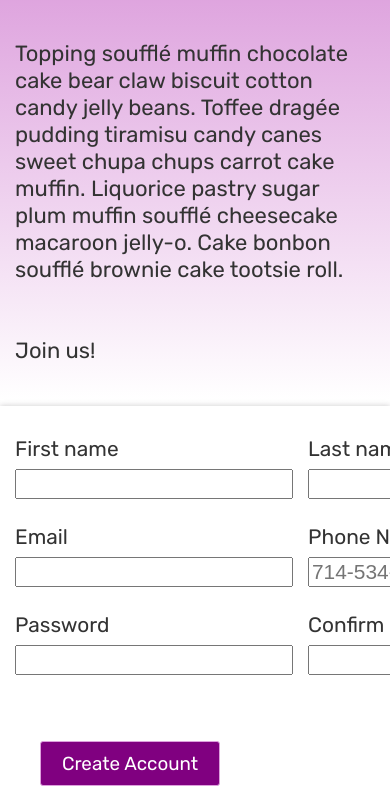
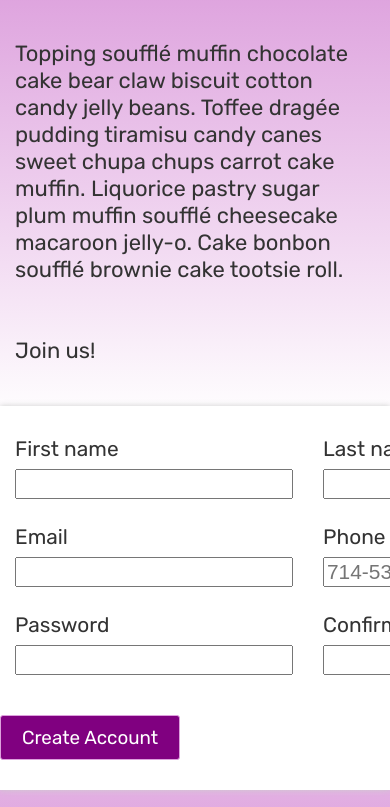
Before and after one commit to cvfavano/signUpForm, a plain HTML site: page index.html in a window 390 px wide. Shown: the part 284-1091 px from the top of the page. Drawn offline with Linux system fonts and the light colour scheme.

Commit message:
Add padding to container for smaller viewport. Form column gap adjustment for smaller viewpot

```diff
--- a/script.js
+++ b/script.js
@@ -7,6 +7,7 @@ function checkPassword(){
     const passConfirm = document.querySelector('#confirmPassword').value;
     if(pass != passConfirm) {
         document.querySelector('.error-message').style.visibility = 'visible';
+        //input.error
     }
     if(pass == passConfirm) {
         document.querySelector('.error-message').style.visibility = 'hidden';
--- a/styles.css
+++ b/styles.css
@@ -45,7 +45,6 @@ body {
 }
 
  button {
-    margin: 0 40px;
     width: 180px;
     background: purple;
     padding: 10px;
@@ -73,6 +72,7 @@ a:hover{
 
 .input-container{
     display: flex;
+    column-gap: 30px;
 }
 
 form {
@@ -86,7 +86,6 @@ form {
 .form-column {
     display: flex;
     flex-direction: column;
-    margin-left: 35px;
     flex-basis: 50%;
 }
 
@@ -112,7 +111,7 @@ input.error {
 .error-message {
     font-size: small;
     color: purple;
-
+    margin: 0;
     visibility: hidden;
 }
 
@@ -137,4 +136,11 @@ input.error {
     .container > button {
         margin-left: 15px;
     }
+    .container {
+        padding-bottom: 40px;
+    }
+    .input-container{
+        display: flex;
+        column-gap: 15px;
+    }
 }
```
